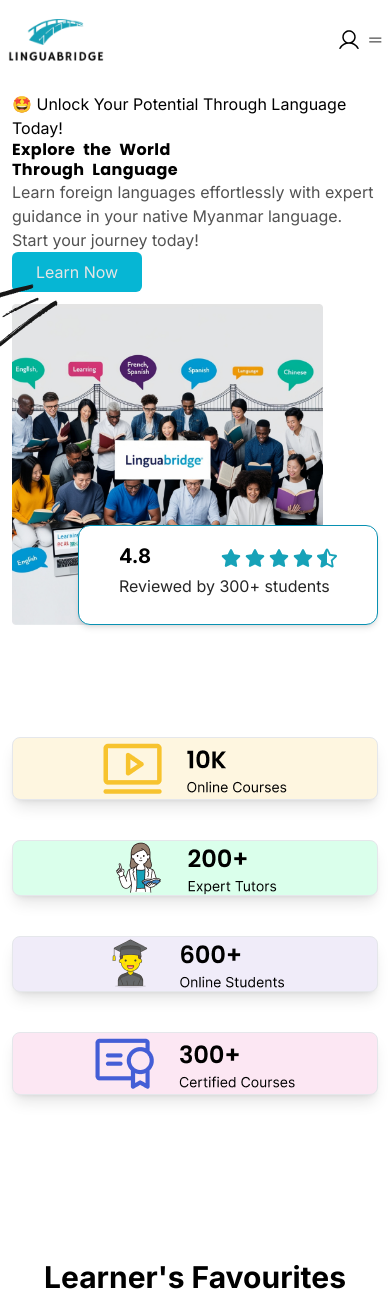
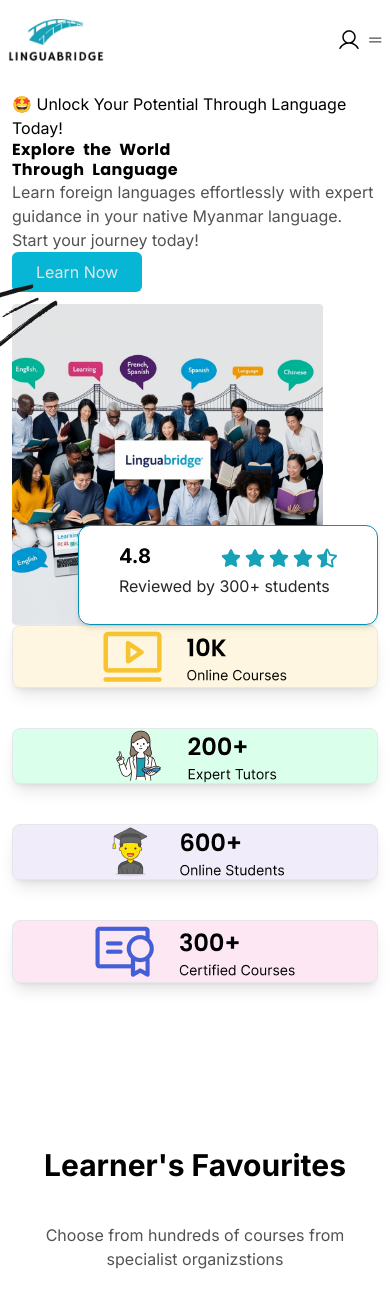
Before and after one commit to Yehtetaung158/mcf10_mcp7_linguabridge, a React (Vite) app: page / in a window 390 px wide. Shown: the top 1309 px of the page. Built offline with nearby package versions, Linux system fonts and the light colour scheme; a web font is replaced by a local one.

Commit message:
added fix bugs

```diff
--- a/src/feature/home/components/IntroductionSection.jsx
+++ b/src/feature/home/components/IntroductionSection.jsx
@@ -45,7 +45,7 @@
             />
           </div>
 
-          <div className="absolute border border-cyan-600 z-30 w-[300px] h-[100px] bg-white p-2 rounded-xl shadow-md px-10 py-4 md:translate-x-10 md:translate-y-9 xl:translate-x-10 xl:translate-y-9 bottom-0 right-0">
+          <div className="absolute border border-cyan-600 z-30 w-[300px] h-[100px] bg-white p-2 rounded-xl shadow-md px-10 py-4 sm:translate-y-9 md:translate-x-10 md:translate-y-9 xl:translate-x-10 xl:translate-y-9 bottom-0 right-0">
             <div className="flex justify-between">
               <p className="font-bold text-xl mb-1">4.8</p>
               <RatingStar totalStars={5} initialRating={4.5} />
@@ -57,7 +57,7 @@
         </div>
       </div>
 
-      <div className="col-span-2 text-center w-full mt-28">
+      <div className="col-span-2 text-center w-full sm:mt-32 lg:mt-44 xl:mt-28">
         <div className="grid sm:grid-cols-1 md:grid-cols-2 md:p-5 lg:p-0 xl:grid-cols-4 gap-5 w-full">
           <InformationSection imgUrl={online} color="bg-light-yellow" />
           <InformationSection imgUrl={tutor} color="bg-light-green" />
```
